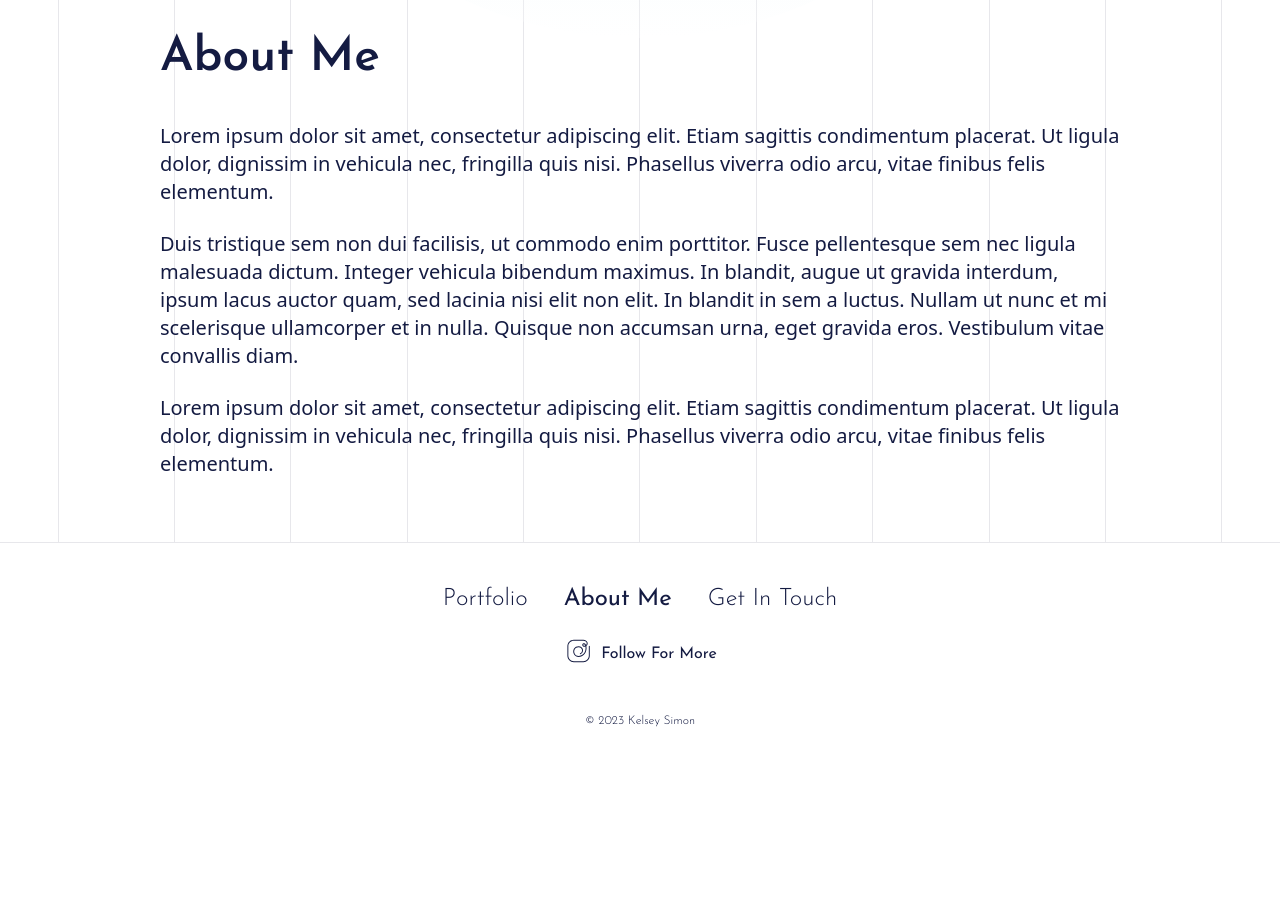
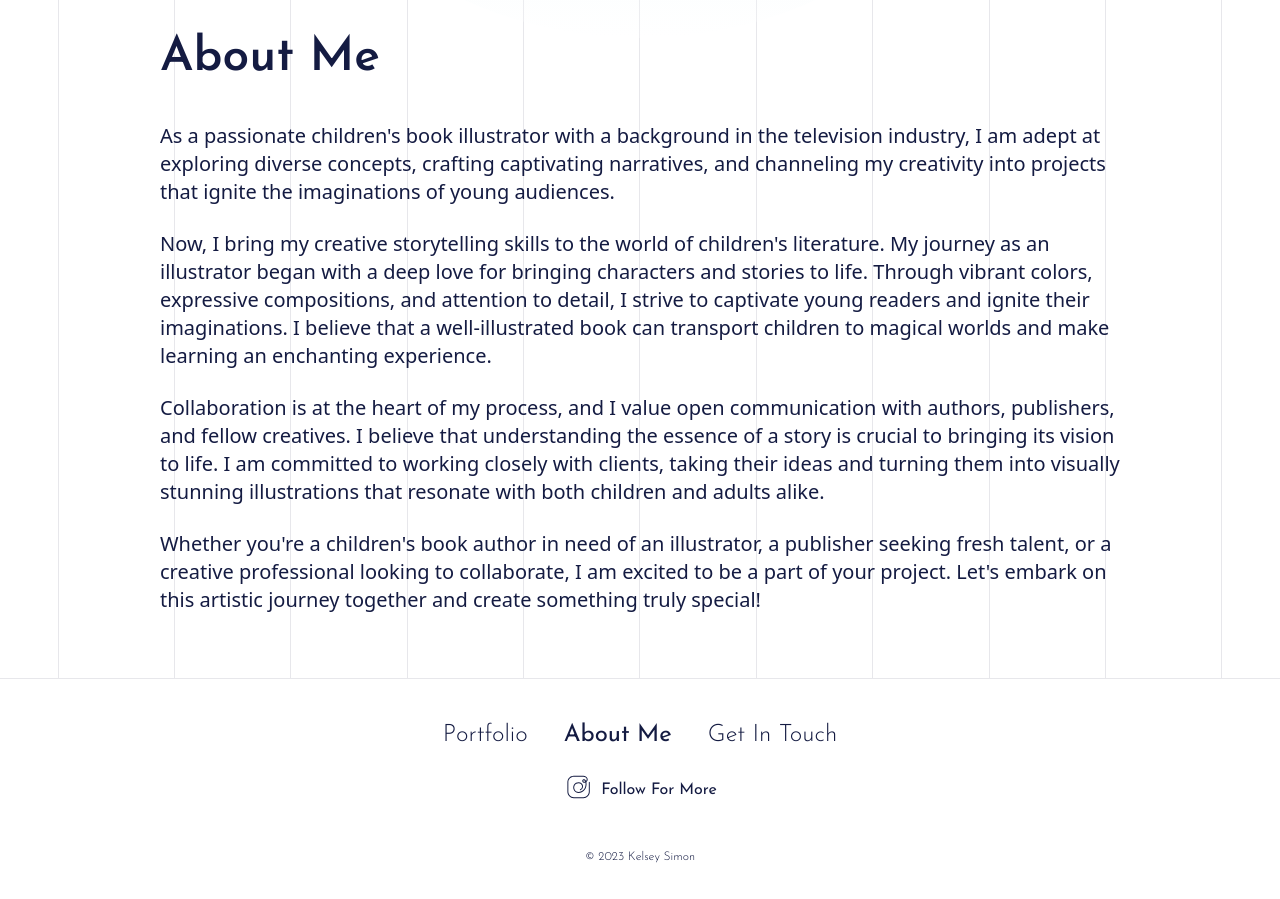
Before and after one commit to zs-kev/kelseyportfolio, a Next.js app: page /about in a window 1280 px wide. Shown: the part 1300-2199 px from the top of the page. Before the commit the page ends 2069 px from the top, so only its background shows below. Built offline with nearby package versions, Linux system fonts and the light colour scheme.

Commit message:
style: added about text

```diff
--- a/app/(user)/about/page.tsx
+++ b/app/(user)/about/page.tsx
@@ -60,25 +60,35 @@ export default function Page() {
             About Me
           </h2>
           <p>
-            Lorem ipsum dolor sit amet, consectetur adipiscing elit. Etiam
-            sagittis condimentum placerat. Ut ligula dolor, dignissim in
-            vehicula nec, fringilla quis nisi. Phasellus viverra odio arcu,
-            vitae finibus felis elementum.
+            As a passionate children&apos;s book illustrator with a background
+            in the television industry, I am adept at exploring diverse
+            concepts, crafting captivating narratives, and channeling my
+            creativity into projects that ignite the imaginations of young
+            audiences.
+          </p>
+          <p className="md:pt-6 pt-5">
+            Now, I bring my creative storytelling skills to the world of
+            children&apos;s literature. My journey as an illustrator began with
+            a deep love for bringing characters and stories to life. Through
+            vibrant colors, expressive compositions, and attention to detail, I
+            strive to captivate young readers and ignite their imaginations. I
+            believe that a well-illustrated book can transport children to
+            magical worlds and make learning an enchanting experience.
           </p>
           <p className="md:py-6 py-5">
-            Duis tristique sem non dui facilisis, ut commodo enim porttitor.
-            Fusce pellentesque sem nec ligula malesuada dictum. Integer vehicula
-            bibendum maximus. In blandit, augue ut gravida interdum, ipsum lacus
-            auctor quam, sed lacinia nisi elit non elit. In blandit in sem a
-            luctus. Nullam ut nunc et mi scelerisque ullamcorper et in nulla.
-            Quisque non accumsan urna, eget gravida eros. Vestibulum vitae
-            convallis diam.
+            Collaboration is at the heart of my process, and I value open
+            communication with authors, publishers, and fellow creatives. I
+            believe that understanding the essence of a story is crucial to
+            bringing its vision to life. I am committed to working closely with
+            clients, taking their ideas and turning them into visually stunning
+            illustrations that resonate with both children and adults alike.
           </p>
           <p>
-            Lorem ipsum dolor sit amet, consectetur adipiscing elit. Etiam
-            sagittis condimentum placerat. Ut ligula dolor, dignissim in
-            vehicula nec, fringilla quis nisi. Phasellus viverra odio arcu,
-            vitae finibus felis elementum.
+            Whether you&apos;re a children&apos;s book author in need of an
+            illustrator, a publisher seeking fresh talent, or a creative
+            professional looking to collaborate, I am excited to be a part of
+            your project. Let&apos;s embark on this artistic journey together
+            and create something truly special!
           </p>
         </div>
         <BackgroundLines numberOfLines={11} />
```
